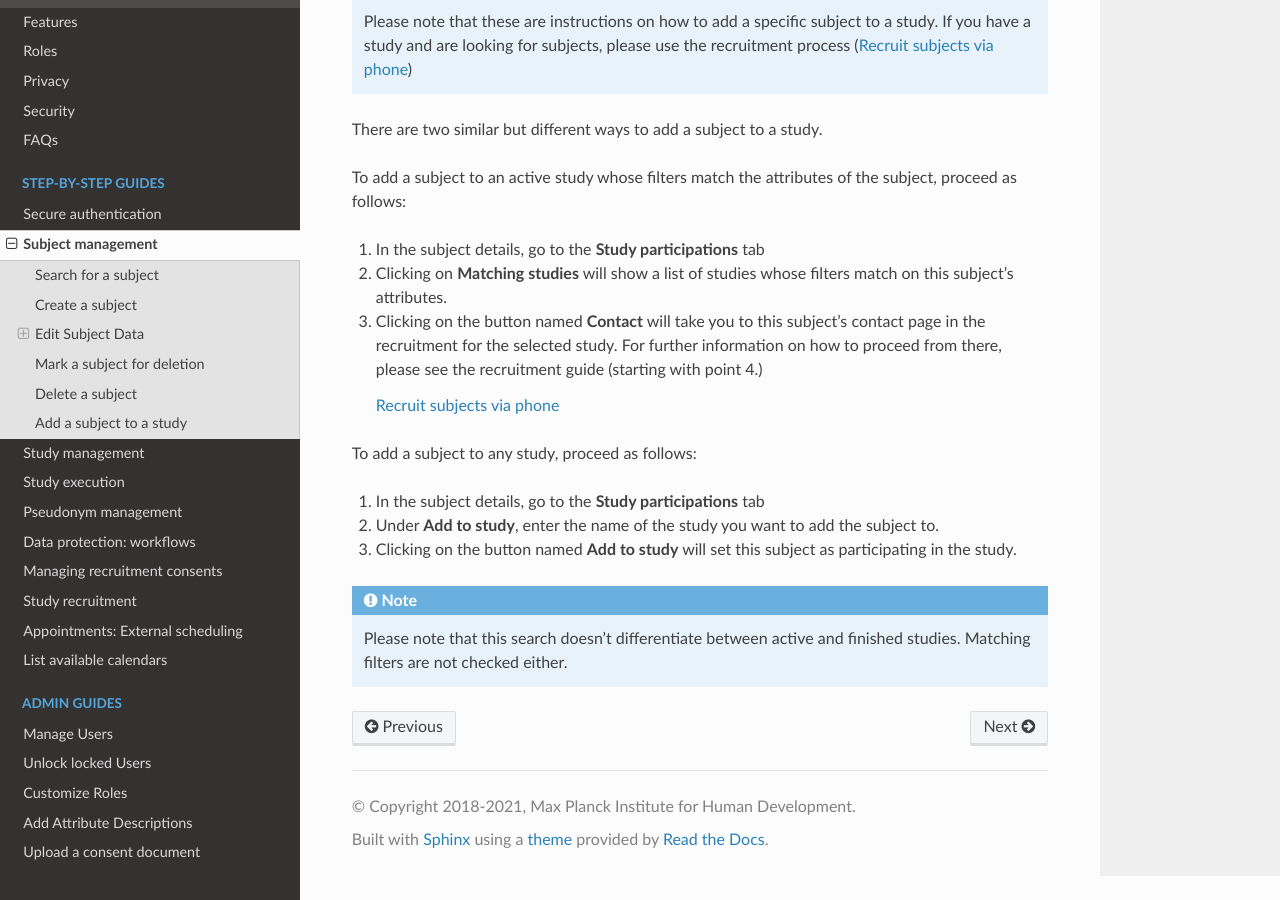
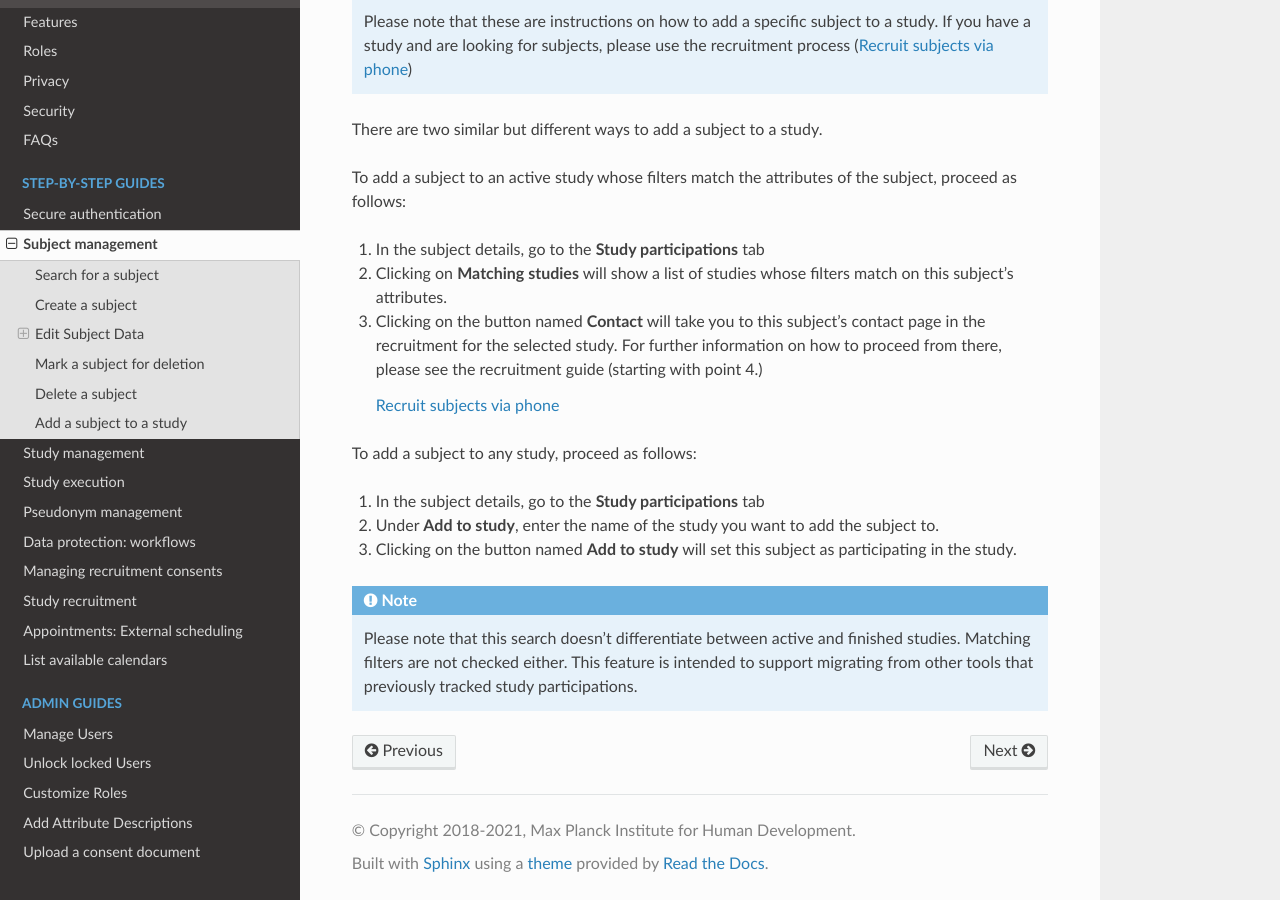
Before and after one commit to DouglasNeuroInformatics/castellum, a Sphinx documentation site: the page built from source/guides/subject-management.rst, in a window 1280 px wide and 900 px high, scrolled down 6598 px. Built offline with Sphinx 7.4.7 and the Read the Docs theme 2.0.0, drawn with Linux system fonts in a browser that asks for light colours.

Commit message:
add note about use of Add to any study feature

```diff
--- a/source/guides/subject-management.rst
+++ b/source/guides/subject-management.rst
@@ -351,4 +351,5 @@ To add a subject to any study, proceed as follows:
 .. NOTE::
 
     Please note that this search doesn't differentiate between active and finished studies.
-    Matching filters are not checked either.
+    Matching filters are not checked either. This feature is intended to support migrating
+    from other tools that previously tracked study participations.
```
